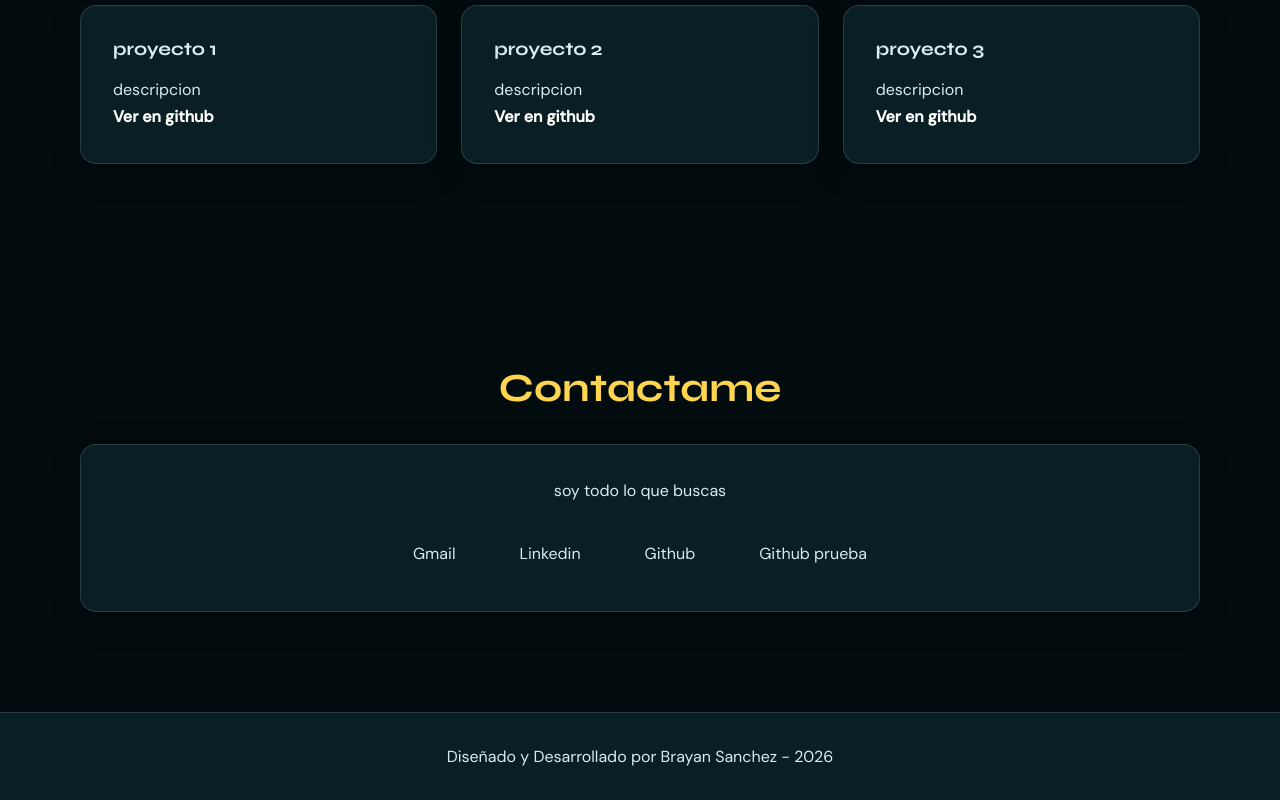
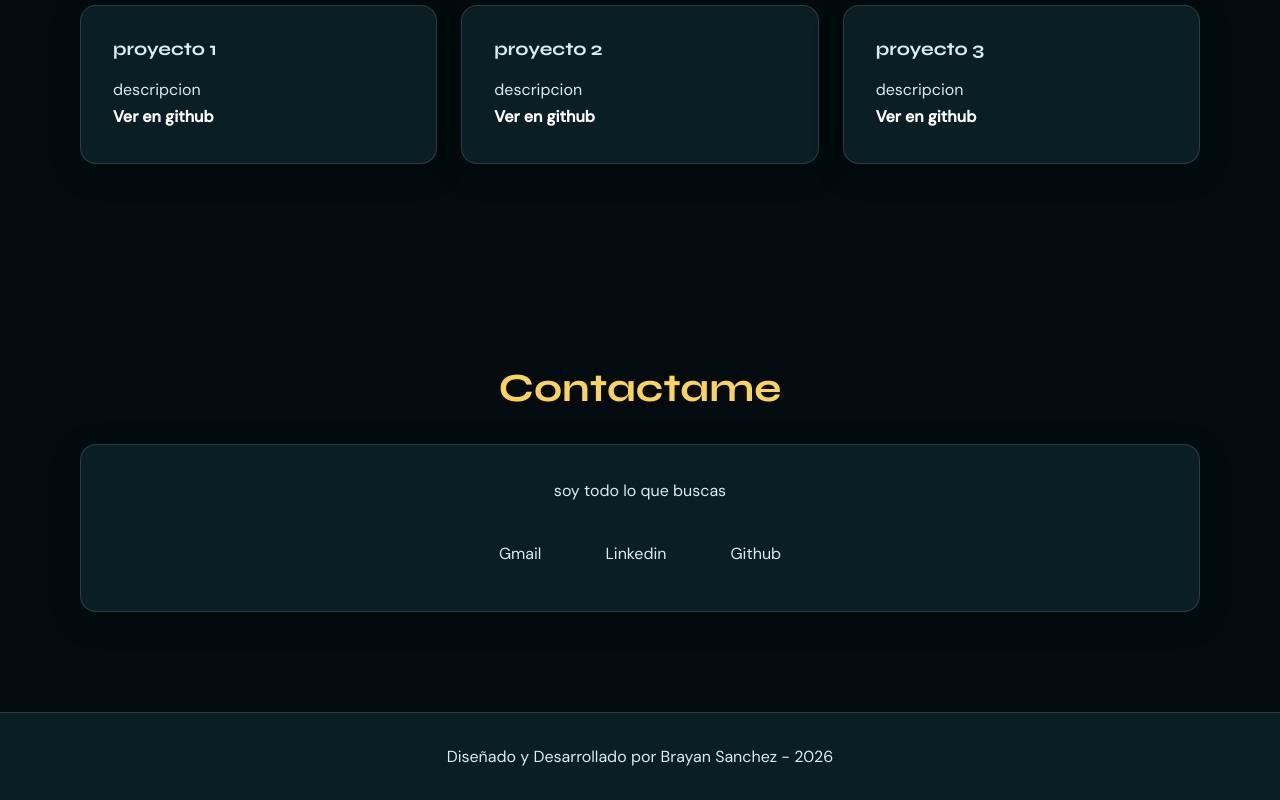
Before and after one commit to VRDARK33/mi-portafolio, a plain HTML site: page index.html in a window 1280 px wide. Shown: the part 2753-3553 px from the top of the page. Drawn offline with Linux system fonts and the light colour scheme.

Commit message:
eliminacion de enalce extra

```diff
--- a/index.html
+++ b/index.html
@@ -176,12 +176,6 @@
                         Github
                     </a>
                 </li>
-                <li>
-                    <a href="https://www.google.com" target="_blank">
-                        Github prueba
-                    </a>
-                </li>
-
             </ul>
         </div>
     </section>
```
